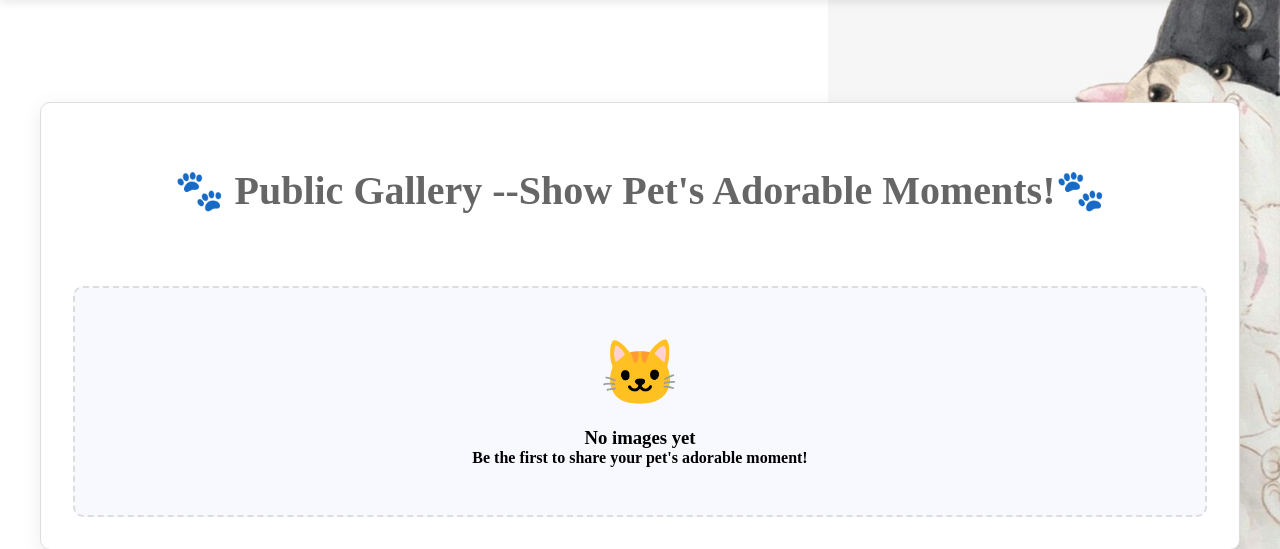
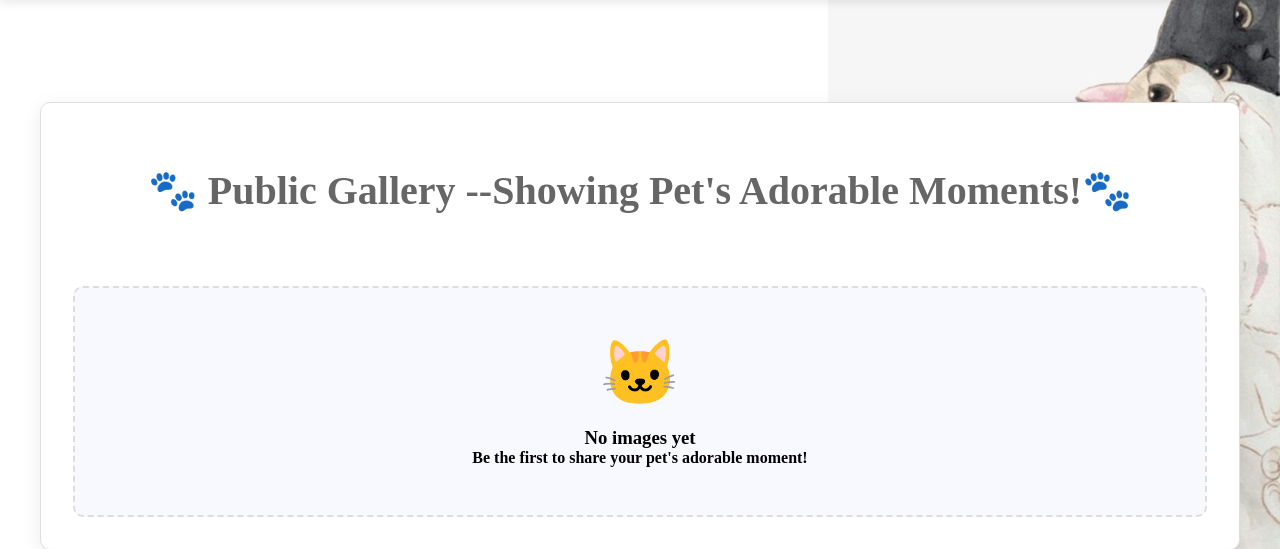
Before and after one commit to Lunanaall/flaskapp, a Flask app: page / in a window 1280 px wide. Shown: the part 61-610 px from the top of the page. Run offline with Flask 3, Linux system fonts and the light colour scheme; data that the repository does not hold is empty; some libraries are stand-ins or nearby versions.

Commit message:
Update index.html

```diff
--- a/templates/index.html
+++ b/templates/index.html
@@ -2,7 +2,7 @@
 
 {% block content %}
 <div class="page-header">
-    <h1>🐾 Public Gallery --Show Pet's Adorable Moments!🐾</h1>
+    <h1>🐾 Public Gallery --Showing Pet's Adorable Moments!🐾</h1>
 </div>
 
 <!-- Image Grid -->
```
